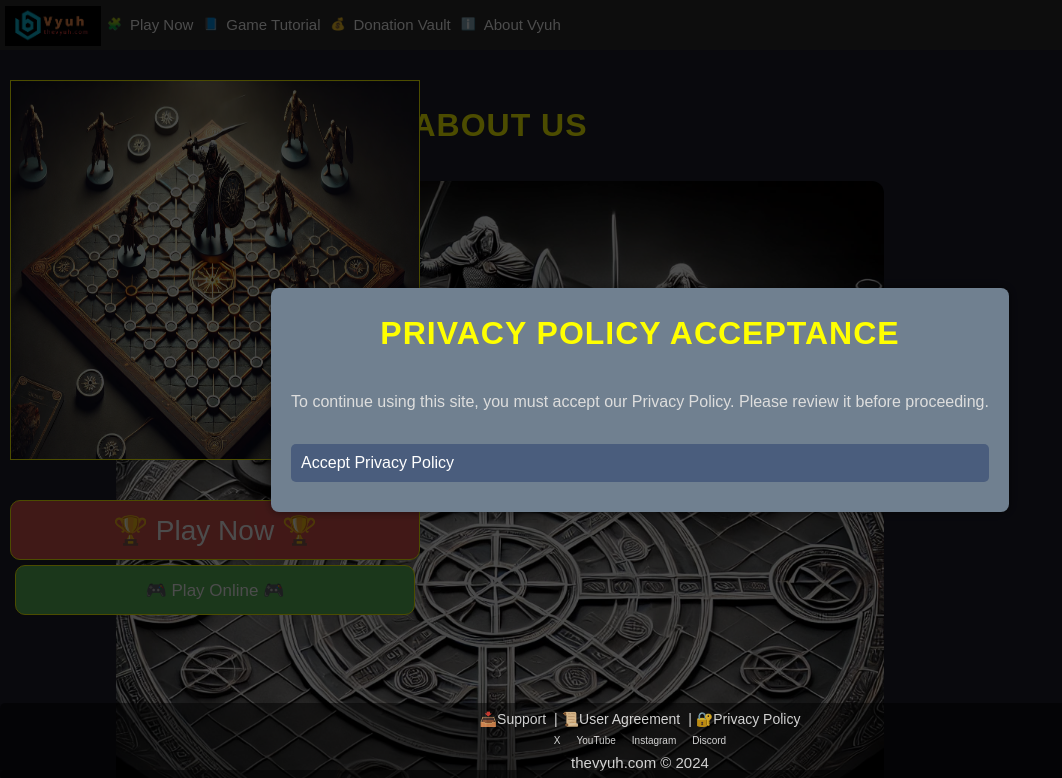
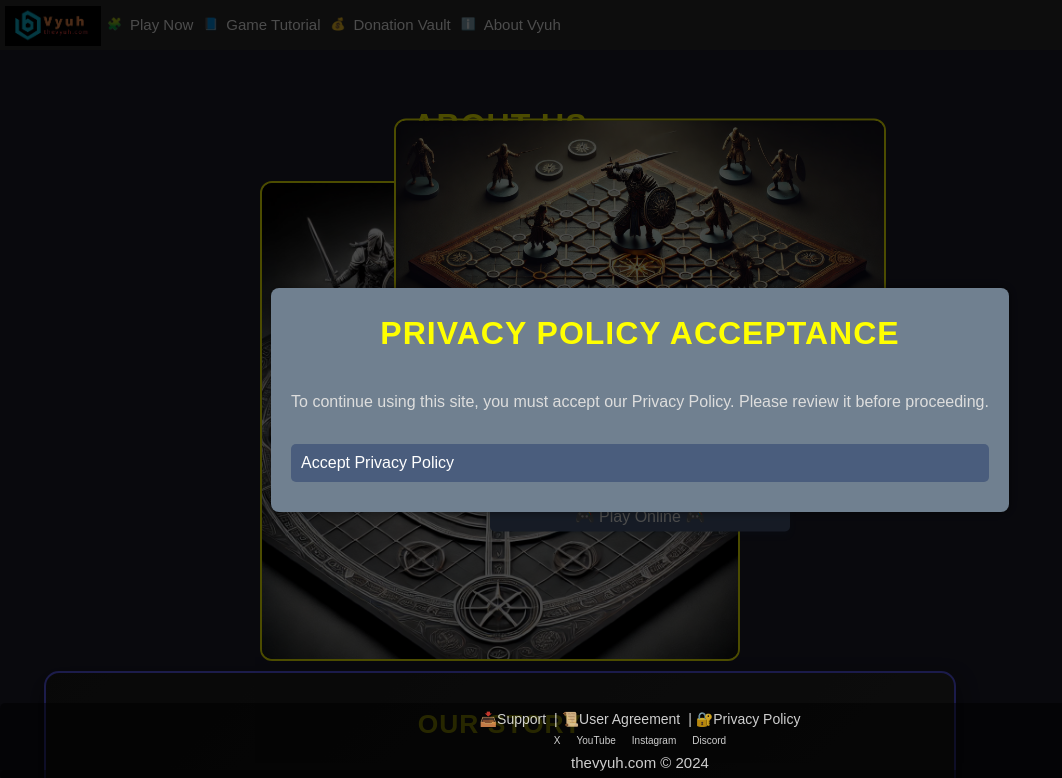
Before and after one commit to Wise-oo7/Vyooh, a React (Vite) app: page /about in a window 1280 px wide. Shown: the top 778 px of the page, without its empty margins (0-1062 px from the left). Built offline with nearby package versions, Linux system fonts and the light colour scheme.

Commit message:
Updated multiple lines and added new code

```diff
--- a/package.json
+++ b/package.json
@@ -10,7 +10,10 @@
     "preview": "vite preview"
   },
   "dependencies": {
+    "@emotion/react": "^11.14.0",
+    "@emotion/styled": "^11.14.0",
     "@fortawesome/fontawesome-free": "^6.6.0",
+    "@mui/material": "^6.3.1",
     "axios": "^1.7.7",
     "bootstrap": "^5.3.3",
     "emailjs-com": "^3.2.0",
--- a/src/components/SideHeader.css
+++ b/src/components/SideHeader.css
@@ -174,46 +174,105 @@
 }
 
 
-.image-and-buttons {
+
+/* Main content container: centers content vertically and horizontally */
+.main-content {
+  position: absolute;
+  top: 650%;              /* Center vertically - Change this to 0% for top alignment */
+  left: 50%;             /* Center horizontally - Change this to 0% for left alignment */
+  transform: translate(-50%, -50%);  /* Adjust for perfect centering, you can remove this to align top-left */
   display: flex;
+  flex-direction: column;
   align-items: center;
-    justify-content: space-around;
-    flex-wrap: wrap; /* Ensures the content wraps on smaller screens */
+  justify-content: center;  /* This centers content vertically. You can change this to flex-start for top alignment */
+  width: 80%;
+  height: auto;
+  padding: 20px;
+  box-sizing: border-box;
 }
 
-  .image-and-buttons img {
-    max-width: 100%;
+/* Responsive image styling */
+.responsive-image {
+  width: 50%;            /* 40% of screen width */
+  max-width: 500px;
   height: auto;
+  border: 2px solid yellow;
+  border-radius: 10px;
+  margin-bottom: 20px;
 }
 
-  .buttons {
+/* Button styling */
+.play-now-button,
+.play-online-button {
+  width: 40%;
+  max-width: 300px;
+  height: 30px;
+  background-color: #d9534f;
+  color: #fff;
+  border: 1px solid yellow;
+  border-radius: 10px;
+  font-size: 16px;
+  cursor: pointer;
   display: flex;
-    flex-direction: column;
+  justify-content: center;
+  align-items: center;
+  margin-bottom: 15px;
+  text-align: center;
+  box-shadow: 0 4px 6px rgba(24, 96, 135, 0.1);
+  transition: transform 0.2s, background-color 0.3s;
 }
 
-  .buttons button {
-    margin: 10px 0;
-    padding: 10px 20px;
-    font-size: 16px;
-    cursor: pointer;
+.play-now-button:hover,
+.play-online-button:hover {
+  transform: scale(1.05);
+  background-color: #c9302c;
 }
 
-  @media (max-width: 768px) {
-    .image-and-buttons {
-      flex-direction: column;
+/* Coming soon notice */
+.coming-soon {
+  width: 40%;
+  max-width: 300px;
+  height: auto;
+  background-color: #f0ad4e;
+  color: #fff;
+  border-radius: 5px;
+  display: flex;
+  justify-content: center;
   align-items: center;
+  padding: 10px;
+  margin-top: 10px;
+  text-align: center;
+  font-size: 14px;
+  box-shadow: 0 4px 6px rgba(0, 0, 0, 0.1);
 }
 
-    .buttons {
-      width: 100%;
-      text-align: center;
+
+/* Apply styles for tablets and mobile screens */
+@media (max-width: 1024px) {
+  .main-content {
+    top: 600%;
+    left: 50%;
+    transform: translate(-50%, -50%); /* Perfect centering */
+    width: 127%; /* Ensure full width */
   }
 
-    .buttons button {
-      width: 80%; /* Make buttons full width */
-      margin: 10px auto;
+  .responsive-image {
+    width: 100vw;     /* 100% of the viewport width */
+    max-width: none;  /* Remove any maximum width limit */
+    height: auto;     /* Maintain aspect ratio */
+  }
+
+  .play-now-button,
+  .play-online-button {
+    width: 200px;    /* Fixed width for buttons */
+    height: 40px;    /* Fixed height for buttons */
+  }
+
+  .coming-soon {
+    width: 250px;    /* Fixed width for notice */
   }
 }
+
 
 
 
@@ -282,16 +341,16 @@
 
   @media (max-width: 480px) {
     .footer-text {
-      font-size: 5px;
+      font-size: 14px;
     }
 
     .footer-icons a {
-      font-size: 6px;
+      font-size: 12px;
       margin: 0 4px;
     }
 
     .footer-copyright {
-      font-size: 12px;
+      font-size: 17px;
     }
   }
 
--- a/src/components/SideHeader.jsx
+++ b/src/components/SideHeader.jsx
@@ -1,6 +1,5 @@
 import React, { useState, useEffect } from 'react';
 import './SideHeader.css';
-
 const SideHeader = ({
   onPlayClick,
   onLearnClick,
@@ -45,32 +44,26 @@ const SideHeader = ({
     setCurrentContent('userAgreement');
     if (onUserAgreementClick) onUserAgreementClick();
   };
-
   const handlePrivacyPolicyClick = () => {
     setCurrentContent('privacyPolicy');
     if (onPrivacyPolicyClick) onPrivacyPolicyClick();
   };
-
   const handlePartnersClick = () => {
     setCurrentContent('partners');
     if (onPartnersClick) onPartnersClick();
   };
-
   const handlePlayOnlineClick = () => {
     setComingSoon(true);
   };
-
   useEffect(() => {
     const handlePopState = () => {
       setCurrentContent(null);
     };
-
     window.addEventListener('popstate', handlePopState);
     return () => {
       window.removeEventListener('popstate', handlePopState);
     };
   }, []);
-
   useEffect(() => {
     const accepted = localStorage.getItem('privacyAccepted');
     if (!accepted) {
@@ -79,17 +72,14 @@ const SideHeader = ({
       setPrivacyAccepted(true);
     }
   }, []);
-
   const handleAcceptPrivacyPolicy = () => {
     localStorage.setItem('privacyAccepted', 'true');
     setPrivacyAccepted(true);
     setShowPrivacyModal(false);
   };
-
   return (
     <div className={`side-header ${showMenu ? 'expanded' : 'collapsed'}`}>
       <div className="hamburger-icon" onClick={toggleMenu}></div>
-
       {showMenu && (
         <>
           <div className="vyuh-logo">
@@ -109,7 +99,6 @@ const SideHeader = ({
                 <div className="dropdown-menu"></div>
               )}
             </div>
-
             <div className="menu-item" onClick={handleLearnClick}>
               <span className="menu-icon">📘</span> Game Tutorial
             </div>
@@ -122,88 +111,23 @@ const SideHeader = ({
           </div>
         </>
       )}
-
       <div className="main-content">
         {currentContent === null && (
           <>
-            <img
-              src="D.webp"
-              alt="Custom Content"
-              style={{
-                position: 'absolute',
-                top: '80px',
-                left: '10px',
-                right: '50px',
-                width: '410px',
-                height: '380px',
-                border: '1px solid yellow'
-              }}
-            />
-
-            <button
-              style={{
-                position: 'absolute',
-                top: '490px',
-                left: '10px',
-                width: '410px',
-                height: '60px',
-                backgroundColor: '#d9534f',
-                color: '#fff',
-                border: '1px solid yellow',
-                borderRadius: '10px',
-                fontSize: '28px',
-                cursor: 'pointer',
-                display: 'flex',
-                justifyContent: 'center',
-                alignItems: 'center',
-              }}
-              onClick={handlePlayClick}
-            >
-              🏆 Play Now 🏆
+            <img src="D.webp" alt="Custom Content" className="responsive-image" />
+            <button className="play-button" onClick={handlePlayClick}>
+             🏆 Play Now 🏆
             </button>
-
-            <button
-              style={{
-                position: 'absolute',
-                top: '555px',
-                left: '15px',
-                width: '400px',
-                height: '50px',
-                backgroundColor: '#5cb85c',
-                color: '#fff',
-                border: '1px solid yellow',
-                borderRadius: '10px',
-                fontSize: '17px',
-                cursor: 'pointer',
-                display: 'flex',
-                justifyContent: 'center',
-                alignItems: 'center',
-              }}
-              onClick={handlePlayOnlineClick}
-            >
-              🎮 Play Online 🎮
+            <button className="play-online-button" onClick={handlePlayOnlineClick}>
+            🎮 Play Online 🎮
             </button>
-
             {comingSoon && (
-              <div style={{
-                position: 'absolute',
-                top: '618px',
-                left: '30px',
-                width: '360px',
-                height: '20px',
-                backgroundColor: '#f0ad4e',
-                color: '#fff',
-                borderRadius: '5px',
-                display: 'flex',
-                justifyContent: 'center',
-                alignItems: 'center',
-              }}>
-                Coming Soon
-              </div>
+            <div className="coming-soon">
+            🤝 Coming Soon 🤝
+            </div>
             )}
           </>
         )}
-
         {currentContent === 'play' && <div></div>}
         {currentContent === 'learn' && <div></div>}
         {currentContent === 'support' && <div></div>}
@@ -212,7 +136,6 @@ const SideHeader = ({
         {currentContent === 'privacyPolicy' && <div>P</div>}
         {currentContent === 'partners' && <div></div>}
       </div>
-
       {showPrivacyModal && (
         <div className="privacy-modal">
           <div className="modal-content">
@@ -224,21 +147,18 @@ const SideHeader = ({
           </div>
         </div>
       )}
-
       <footer className="footer">
         <div className="footer-text">
           <a href="#" onClick={(e) => { e.preventDefault(); handleSupportClick(); }}>📥Support</a> |
           <a href="#" onClick={(e) => { e.preventDefault(); handleUserAgreementClick(); }}>📜User Agreement</a> |
           <a href="#" onClick={(e) => { e.preventDefault(); handlePrivacyPolicyClick(); }}>🔐Privacy Policy</a>
         </div>
-
         <div className="footer-icons">
           <a href="https://www" target="_blank" rel="noopener noreferrer">X</a>
           <a href="https://www.youtube.com/@Vyuha-m1t" target="_blank" rel="noopener noreferrer">YouTube</a>
           <a href="https://www.instagram.com" target="_blank" rel="noopener noreferrer">Instagram</a>
           <a href="https://www.discord.com" target="_blank" rel="noopener noreferrer">Discord</a>
         </div>
-
         <div className="footer-copyright">
           thevyuh.com © 2024
         </div>
@@ -246,5 +166,4 @@ const SideHeader = ({
     </div>
   );
 };
-
 export default SideHeader;
```
Also changed, not shown: 1 other file (tests, documents, lock files or other folders). Lines whose indentation alone changed are shown as unchanged.
